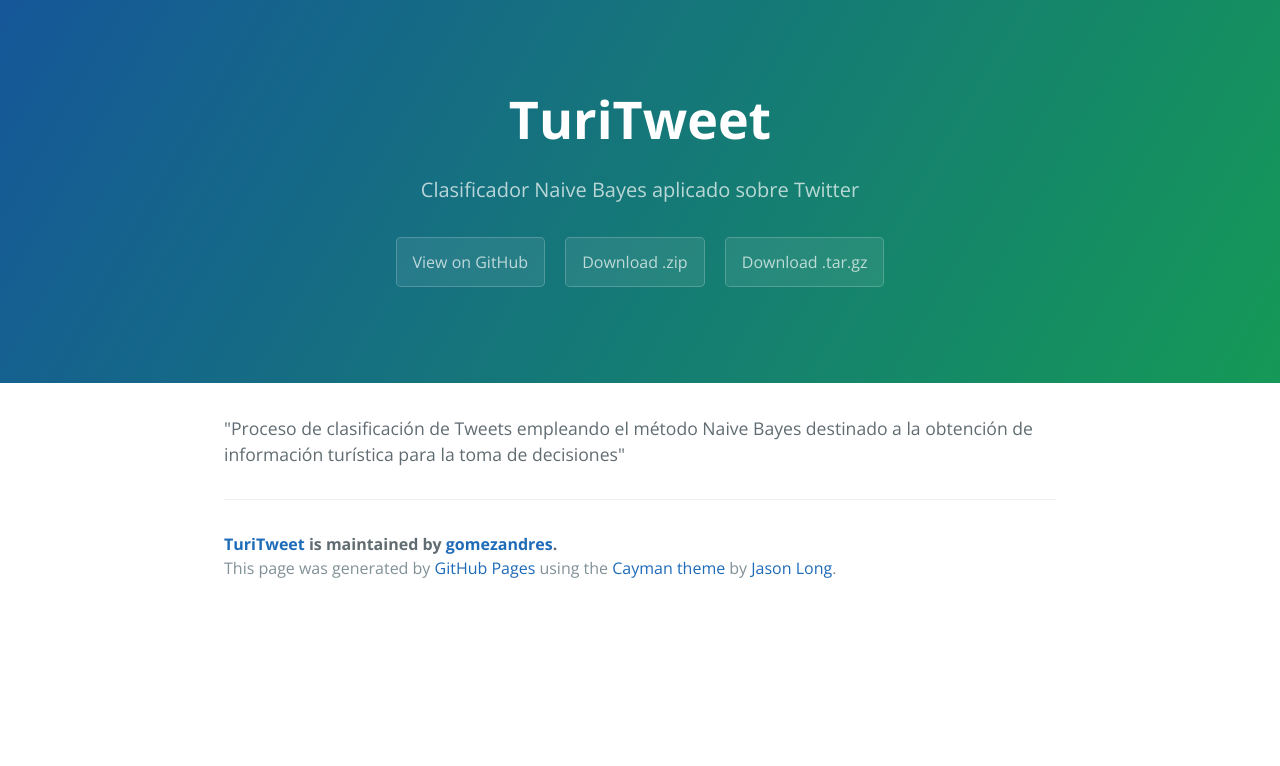
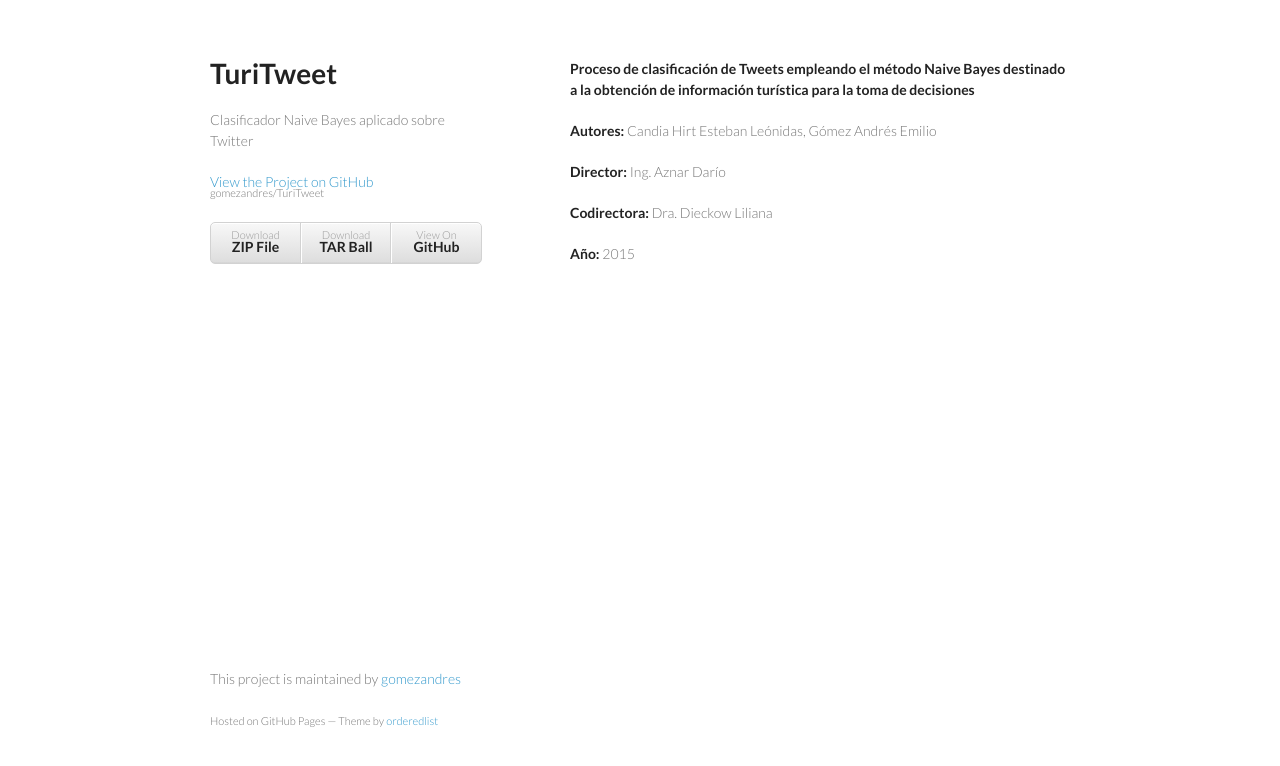
Before and after one commit to gomezandres/TuriTweet, a plain HTML site: page index.html in a window 1280 px wide. Drawn offline with nearby package versions, Linux system fonts and the light colour scheme.

Commit message:
Create gh-pages branch via GitHub

```diff
--- a/index.html
+++ b/index.html
@@ -1,34 +1,53 @@
-<!DOCTYPE html>
-<html lang="en-us">
+<!doctype html>
+<html>
   <head>
-    <meta charset="UTF-8">
+    <meta charset="utf-8">
+    <meta http-equiv="X-UA-Compatible" content="chrome=1">
     <title>TuriTweet by gomezandres</title>
-    <meta name="viewport" content="width=device-width, initial-scale=1">
-    <link rel="stylesheet" type="text/css" href="stylesheets/normalize.css" media="screen">
-    <link href='http://fonts.googleapis.com/css?family=Open+Sans:400,700' rel='stylesheet' type='text/css'>
-    <link rel="stylesheet" type="text/css" href="stylesheets/stylesheet.css" media="screen">
-    <link rel="stylesheet" type="text/css" href="stylesheets/github-light.css" media="screen">
+
+    <link rel="stylesheet" href="stylesheets/styles.css">
+    <link rel="stylesheet" href="stylesheets/github-light.css">
+    <meta name="viewport" content="width=device-width, initial-scale=1, user-scalable=no">
+    <!--[if lt IE 9]>
+    <script src="//html5shiv.googlecode.com/svn/trunk/html5.js"></script>
+    <![endif]-->
   </head>
   <body>
-    <section class="page-header">
-      <h1 class="project-name">TuriTweet</h1>
-      <h2 class="project-tagline">Clasificador Naive Bayes aplicado sobre Twitter</h2>
-      <a href="https://github.com/gomezandres/TuriTweet" class="btn">View on GitHub</a>
-      <a href="https://github.com/gomezandres/TuriTweet/zipball/master" class="btn">Download .zip</a>
-      <a href="https://github.com/gomezandres/TuriTweet/tarball/master" class="btn">Download .tar.gz</a>
-    </section>
+    <div class="wrapper">
+      <header>
+        <h1>TuriTweet</h1>
+        <p>Clasificador Naive Bayes aplicado sobre Twitter</p>
 
-    <section class="main-content">
-      <p>"Proceso de clasificación de Tweets empleando el método Naive Bayes destinado a la obtención de información turística para la toma de decisiones"</p>
+        <p class="view"><a href="https://github.com/gomezandres/TuriTweet">View the Project on GitHub <small>gomezandres/TuriTweet</small></a></p>
 
-      <footer class="site-footer">
-        <span class="site-footer-owner"><a href="https://github.com/gomezandres/TuriTweet">TuriTweet</a> is maintained by <a href="https://github.com/gomezandres">gomezandres</a>.</span>
 
-        <span class="site-footer-credits">This page was generated by <a href="https://pages.github.com">GitHub Pages</a> using the <a href="https://github.com/jasonlong/cayman-theme">Cayman theme</a> by <a href="https://twitter.com/jasonlong">Jason Long</a>.</span>
+        <ul>
+          <li><a href="https://github.com/gomezandres/TuriTweet/zipball/master">Download <strong>ZIP File</strong></a></li>
+          <li><a href="https://github.com/gomezandres/TuriTweet/tarball/master">Download <strong>TAR Ball</strong></a></li>
+          <li><a href="https://github.com/gomezandres/TuriTweet">View On <strong>GitHub</strong></a></li>
+        </ul>
+      </header>
+      <section>
+        <p><strong>Proceso de clasificación de Tweets empleando el método Naive Bayes destinado a la obtención de información turística para la toma de decisiones</strong></p>
+
+<p><strong>Autores:</strong>
+Candia Hirt Esteban Leónidas, Gómez Andrés Emilio</p>
+
+<p><strong>Director:</strong>
+Ing. Aznar Darío</p>
+
+<p><strong>Codirectora:</strong>
+Dra. Dieckow Liliana</p>
+
+<p><strong>Año:</strong>
+2015</p>
+      </section>
+      <footer>
+        <p>This project is maintained by <a href="https://github.com/gomezandres">gomezandres</a></p>
+        <p><small>Hosted on GitHub Pages &mdash; Theme by <a href="https://github.com/orderedlist">orderedlist</a></small></p>
       </footer>
-
-    </section>
-
+    </div>
+    <script src="javascripts/scale.fix.js"></script>
 
   </body>
 </html>
--- a/params.json
+++ b/params.json
@@ -1 +1 @@
-{"name":"TuriTweet","tagline":"Clasificador Naive Bayes aplicado sobre Twitter","body":"\"Proceso de clasificación de Tweets empleando el método Naive Bayes destinado a la obtención de información turística para la toma de decisiones\"\r\n","google":"","note":"Don't delete this file! It's used internally to help with page regeneration."}
+{"name":"TuriTweet","tagline":"Clasificador Naive Bayes aplicado sobre Twitter","body":"\r\n\r\n**Proceso de clasificación de Tweets empleando el método Naive Bayes destinado a la obtención de información turística para la toma de decisiones**\r\n\r\n**Autores:**\r\nCandia Hirt Esteban Leónidas, Gómez Andrés Emilio\r\n\r\n\r\n \r\n**Director:**\r\nIng. Aznar Darío\r\n\r\n**Codirectora:**\r\nDra. Dieckow Liliana\r\n \r\n**Año:**\r\n2015","google":"","note":"Don't delete this file! It's used internally to help with page regeneration."}
```
